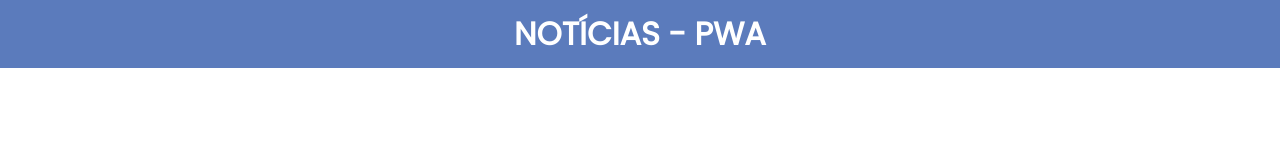
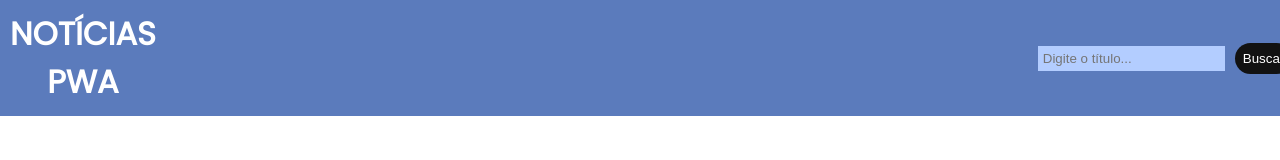
Before and after one commit to willianifms/apiteste, a website built with Vite: page index.html in a window 1280 px wide. Built offline with nearby package versions, Linux system fonts and the light colour scheme.

Commit message:
funcionando pesquisa

```diff
--- a/css/style.css
+++ b/css/style.css
@@ -1,41 +1,87 @@
-* {
+*{
   margin: 0;
   padding: 0;
   box-sizing: border-box;
 }
-body {
+
+body{
   font-family: "Poppins";
 }
-header {
+
+header{
+
   width: 100%;
   height: auto;
   min-height: 60px;
   background: #5b7bbc;
   padding: 10px;
 }
-h1 {
+
+h1{
   color: #fff;
   text-align: center;
+  align-items: center;
   text-transform: uppercase;
 }
 
-main {
+main{
   display: grid;
   grid-gap: 30px;
-  grid-template-columns: repeat (auto-fit, minmax(300px, 1fr));
+  grid-template-columns: repeat(auto-fit, minmax(300px, 1fr));
   grid-auto-rows: max-content;
   grid-auto-flow: row dense;
 }
-.article {
+
+
+.article{
   padding: 1rem;
   box-shadow: 3px 3px 3px 4px rgb(216, 216, 216);
 }
-.article img {
+
+.article img{
   width: 100%;
 }
+
 .article a,
-.article a:visited {
+.article a:visited{
   text-decoration: none;
   color: inherit;
   font-size: 10px;
 }
+
+.cabeca{
+  display: flex;
+  align-items: center;
+  text-align: center;
+  margin: auto;
+}
+
+.busque{
+margin-left: 70%;
+}
+input{
+  background-color: #b3cdff;
+  border: none;
+  padding: 5px;
+}
+
+.pesquisa{
+  margin-left: 10px;
+  padding: 8px;
+  border-radius: 100px;
+  border: none;
+  cursor: pointer;
+  transition: .2s ease-in-out;
+  color: white;
+  background: #121212;
+}
+.pesquisa:hover{
+background: #494949;
+padding: 9px;
+}
+
+textarea:focus, input:focus, select:focus {
+  box-shadow: 0 0 0 0;
+  border: 0 none;
+  outline: 0;
+}
--- a/index.html
+++ b/index.html
@@ -3,17 +3,25 @@
     <head>
         <meta charset="UTF-8">
         <meta name="viewport" content="width=device-width, initial-scale=1.0">
-<title>Notícias - PWA</title>
-<link href="https://fonts.googleapis.com/css?family=Poppins&display=swap" rel="stylesheet">
-<link rel="stylesheet" href="/css/style.css"> <link rel="manifest" href="manifest.json">
-<link rel="apple-touch-icon" href="images/pwa-icon-256.png" />
-<meta name="theme-color" content="white" />
-<script src="/js/main.js" defer></script>
+        <title>Notícias PWA</title>
+
+        <link
+            href="https://fonts.googleapis.com/css?family=Poppins&display=swap"
+            rel="stylesheet">
+        <link rel="stylesheet" href="/css/style.css">
+        <link rel="manifest" href="manifest.json">
+        <link rel="apple-touch-icon" href="images/pwa-iicon-256.png"/>
+        <meta name="theme-color" content="white"/>
+        <script src="/js/main.js" defer="defer"></script>
     </head>
     <body>
         <div class="container">
-<header>
-<h1>Notícias - PWA</h1>
+            <header class="caceba">
+                <div class="cabeca">
+                  <h1>Notícias PWA</h1>
+                  <input type="text" id="barraPesquisa" placeholder="Digite o título..." class="busque">
+                  <button onclick="cliqueiBuscaplease()" id="btnPesquisar" class="pesquisa">Buscar</button>
+                </div>
             </header>
             <main></main>
         </div>
--- a/js/main.js
+++ b/js/main.js
@@ -1,35 +1,47 @@
 //registrando a service worker
-if ("serviceWorker" in navigator) {
-  window.addEventListener("load", async () => {
+if ('serviceWorker' in navigator) {
+    window.addEventListener('load', async () => {
         try {
             let reg;
-      reg = await navigator.serviceWorker.register("/sw.js", {
-        type: "module",
-      });
-      console.log("Service worker registrada! ", reg);
+            reg = await navigator
+                .serviceWorker
+                .register('./sw.js', {type: "module"});
+            console.log('Service worker registrada! reg');
             postNews();
         } catch (err) {
-      console.log(" Service worker registro falhou: ", err);
+            console.log(' Service worker registro falhou:', err);
         }
     });
 }
-const apiKey = "1db52e8d019543f2aace90da7d831e58";
-let url = `https://newsapi.org/v2/top-headlines?country=us&category=business&apiKey=${apiKey}`;
-const main = document.querySelector("main");
+
+
+const apiKey = 'de5956d4dcc9475186995d9019602ee8';
+var url = `https://newsapi.org/v2/everything?q=front-end&apiKey=${apiKey}`;
+
+
+const main = document.querySelector('main');
 
 async function postNews() {
-  const res = await fetch(url);
-  const data = await res.json();
-  main.innerHTML = data.articles.map(createArticle).join("\n");
+    const res = await fetch(url); const data = await res.json();
+    main.innerHTML = data.articles.map(createArticle).join('\n');
 }
+
 function createArticle(article) {
     console.log(article);
-
     return `
     <div class="article">
-        <a href="${article.url}" target="_blank"> <img src="${article.urlToImage}" class="image" alt="${article.content}"/>
+    <a href="${article.url}" target="_blank">
+    <img src="${article.urlToImage}" class="image" alt="${article.content}"/>
     <h2>${article.title}</h2>
     <p>${article.description}</p>
     </a>
-        </div>`;
+    </div>
+    `
 }
+
+function cliqueiBuscaplease() {
+    var busca = document.getElementById('barraPesquisa').value;
+    url = `https://newsapi.org/v2/everything?q=${busca}&apiKey=${apiKey}`;
+    postNews(); // Chama a função postNews para atualizar os resultados com base na nova pesquisa
+    console.log(busca);
+}
```
Lines whose indentation alone changed are shown as unchanged.
